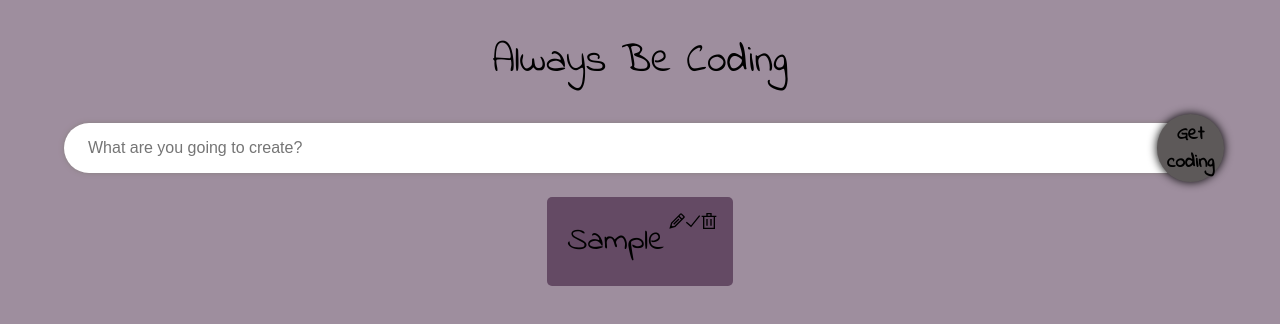
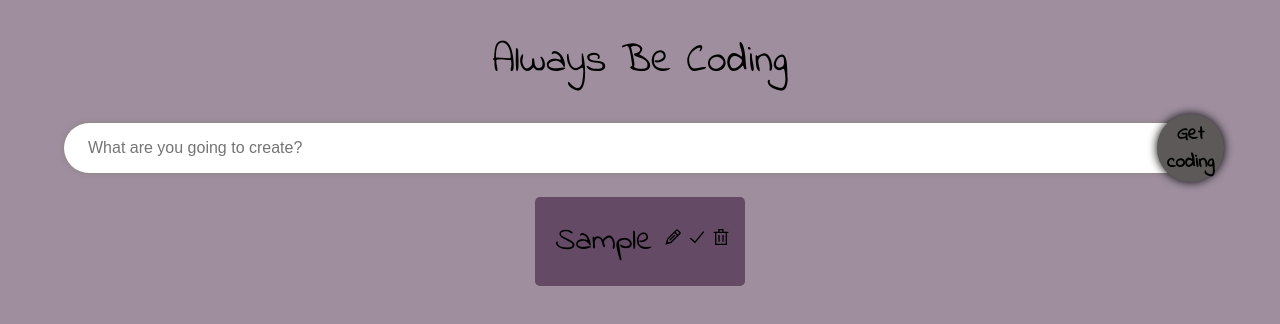
Before and after one commit to Amber-Robeck/anotherTODO, a React (Create React App) app in the folder frontend/: page / in a window 1280 px wide. Both pictures are taken after typing "Sample" into the empty fields and a click on the button "Get coding". Shown: the top 324 px of the page. Built offline with nearby package versions, Linux system fonts and the light colour scheme.

Commit message:
Added more stylings to Onetask css and added a handleComplete function for striking out task

```diff
--- a/frontend/src/components/OneTask/OneTask.tsx
+++ b/frontend/src/components/OneTask/OneTask.tsx
@@ -7,17 +7,34 @@ interface Props {
     task: Task;
     tasks: Task[];
     setTasks: React.Dispatch<React.SetStateAction<Task[]>>;
-}
+};
 
 const OneTask: React.FC<Props> = ({ task, tasks, setTasks }) => {
+
+    const handleCompleted = (id: number) => {
+        setTasks(
+            tasks.map((task) =>
+                task.id === id ? { ...task, isCompleted: !task.isCompleted } : task
+            )
+        );
+    };
+
     return (
         <form className="task__single ">
-            <span className="task__single--text">{task.task}</span>
+            {
+                task.isCompleted ? (
+                    <s className="task__single--text">{task.task}</s>
+
+                ) : (
+
+                    <span className="task__single--text">{task.task}</span>
+                )
+            }
 
             <div>
                 <span className="icon"><GrEdit /></span>
-                <span className="icon"><GrCheckmark /></span>
-                <span className="icon"><GrTrash /></span>
+                <span className="icon"><GrCheckmark onClick={() => handleCompleted(task.id)} /></span>
+                <span className="icon" ><GrTrash /></span>
             </div>
         </form>
     )
--- a/frontend/src/components/OneTask/styles.css
+++ b/frontend/src/components/OneTask/styles.css
@@ -7,9 +7,20 @@
     background-color: rgb(100, 74, 100);
 }
 
+div {
+    display: flex;
+    align-items: center;
+}
+
 .task__single--text {
     flex: 1;
     padding: .3rem;
     border: none;
     font-size: 2rem;
 }
+
+.icon {
+    margin-left: .5rem;
+    font-size: 1rem;
+    cursor: pointer;
+}
```
